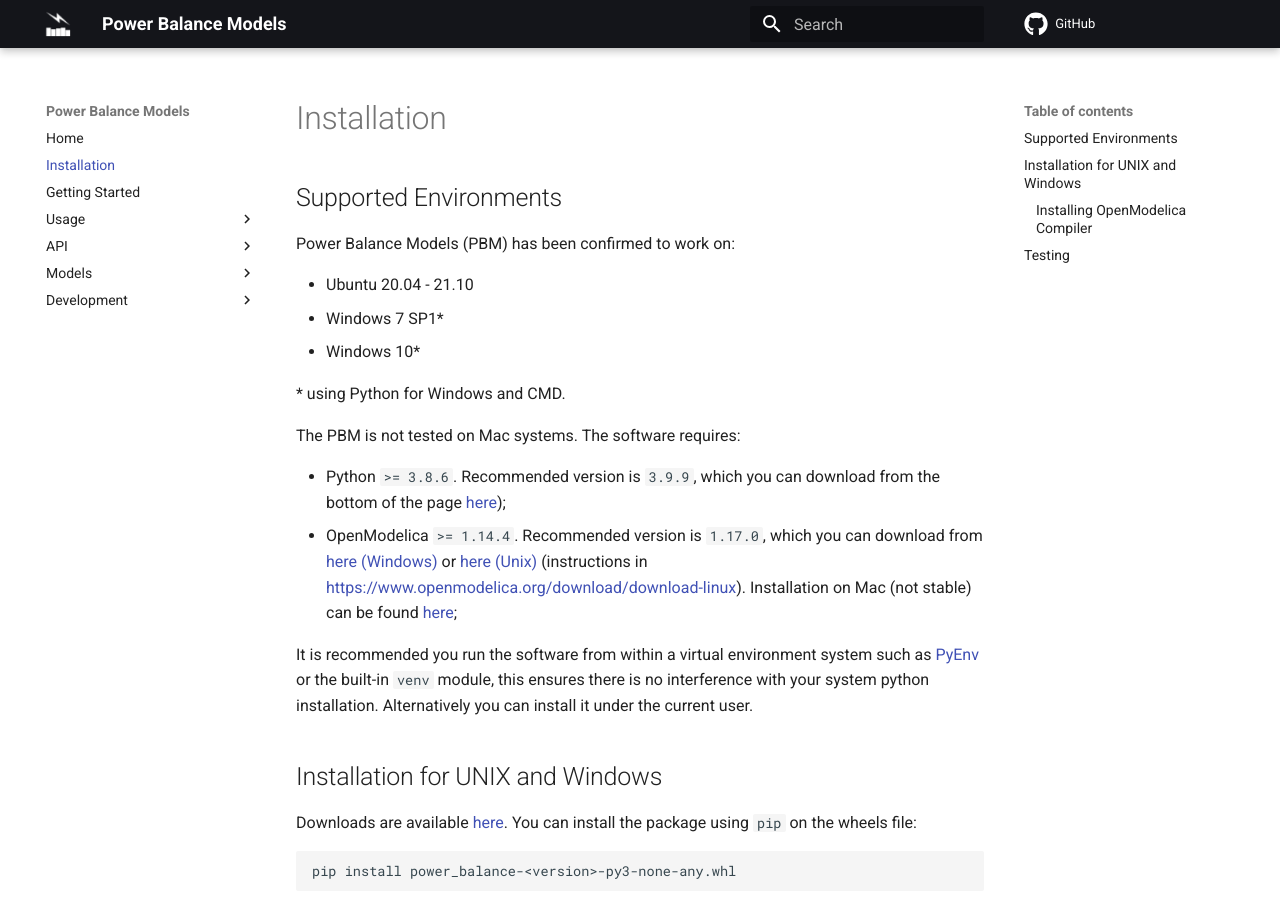
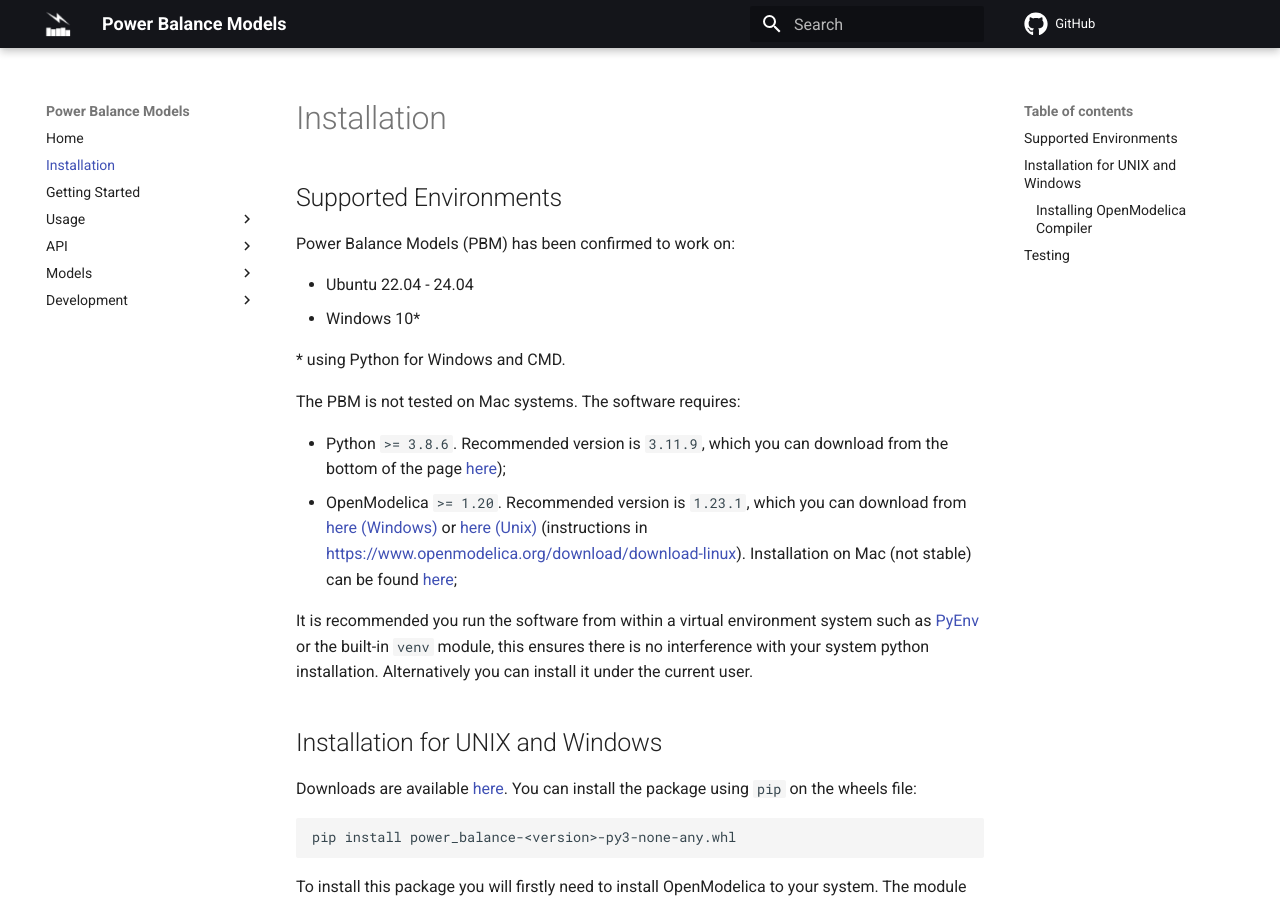
Before and after one commit to ukaea/powerbalance, an MkDocs documentation site: the page built from docs/API/installation.md, in a window 1280 px wide and 900 px high. Built offline with MkDocs 1.6.1 and Material for MkDocs 9.7.7, drawn with Linux system fonts in a browser that asks for light colours; comment, search, counter and statistics services are not loaded.

Commit message:
[skip ci] Move supported versions

```diff
--- a/docs/API/installation.md
+++ b/docs/API/installation.md
@@ -2,8 +2,7 @@
 
 Power Balance Models (PBM) has been confirmed to work on:
 
-- Ubuntu 20.04 - 21.10
-- Windows 7 SP1*
+- Ubuntu 22.04 - 24.04
 - Windows 10*
 
 \* using Python for Windows and CMD.
@@ -11,8 +10,8 @@ Power Balance Models (PBM) has been confirmed to work on:
 The PBM is not tested on Mac systems.
 The software requires:
 
-- Python `>= 3.8.6`. Recommended version is `3.9.9`, which you can download from the bottom of the page [here](https://www.python.org/downloads/release/python-399/));
-- OpenModelica `>= 1.14.4`. Recommended version is `1.17.0`, which you can download from [here (Windows)](https://build.openmodelica.org/omc/builds/windows/releases/1.17/0/) or [here (Unix)](https://build.openmodelica.org/omc/builds/linux/releases/1.17.0/) (instructions in <https://www.openmodelica.org/download/download-linux>). Installation on Mac (not stable) can be found [here](https://www.openmodelica.org/download/download-mac);
+- Python `>= 3.8.6`. Recommended version is `3.11.9`, which you can download from the bottom of the page [here](https://www.python.org/downloads/release/python-3119/));
+- OpenModelica `>= 1.20`. Recommended version is `1.23.1`, which you can download from [here (Windows)](https://build.openmodelica.org/omc/builds/windows/releases/1.23/1/) or [here (Unix)](https://build.openmodelica.org/omc/builds/linux/releases/1.23.1/) (instructions in <https://www.openmodelica.org/download/download-linux>). Installation on Mac (not stable) can be found [here](https://www.openmodelica.org/download/download-mac);
 
 It is recommended you run the software from within a virtual environment system such as [PyEnv](https://github.com/pyenv/pyenv) or the built-in `venv` module, this ensures there is no interference with your system python installation. Alternatively you can install it under the current user.
 
```
Also changed, not shown: README.md (+1 -1 lines).
